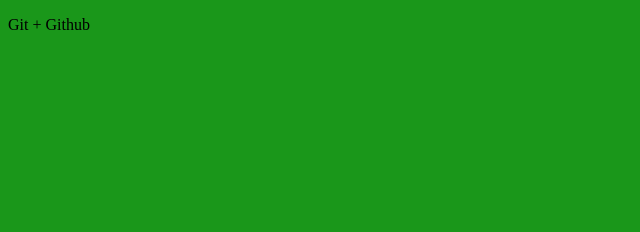
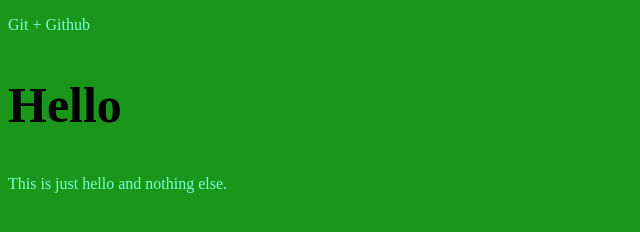
Before and after one commit to Venjerin/gittest-2, a plain HTML site: page index.html in a window 1280 px wide. Shown: the whole page, without its empty margins (0-640 px from the left). Drawn offline with Linux system fonts and the light colour scheme.

Commit message:
Первые изменения

```diff
--- a/CSS/main.css
+++ b/CSS/main.css
@@ -1,3 +1,9 @@
 body{
     background-color: rgb(26, 151, 26);
 }
+p{
+    color: aquamarine;
+}
+h2{
+    font-size: 50px;
+}
--- a/index.html
+++ b/index.html
@@ -7,5 +7,7 @@
 </head>
 <body>
     <p>Git + Github</p>
+    <h2>Hello </h2>
+    <p>This is just hello and nothing else.</p>
 </body>
 </html>
```
